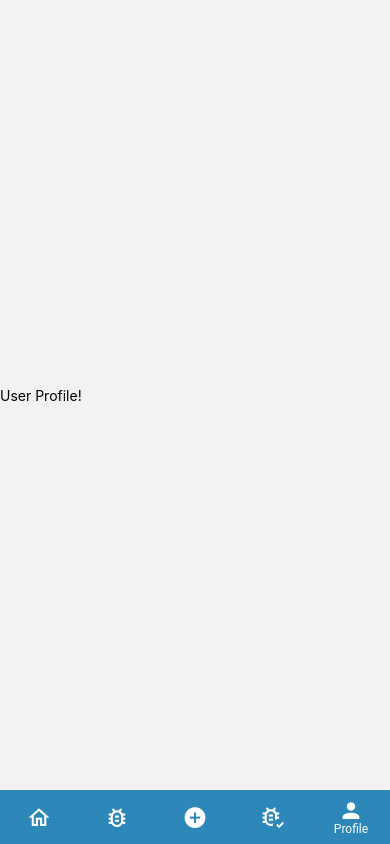
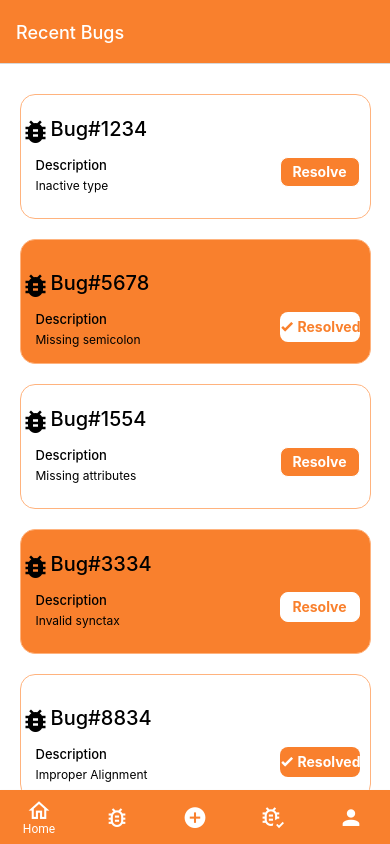
Before and after one commit to aiswaryark111/bug-management-app, a React Native app in the folder BugsApp/: screen /Profile in a window 390 px wide. Built offline with nearby package versions, Linux system fonts and the light colour scheme.

Commit message:
bug cards created

```diff
--- a/BugsApp/package.json
+++ b/BugsApp/package.json
@@ -12,6 +12,7 @@
   "dependencies": {
     "@react-navigation/material-bottom-tabs": "^6.2.1",
     "@react-navigation/native": "^6.0.10",
+    "@react-navigation/native-stack": "^6.6.2",
     "@types/react-native-vector-icons": "^6.4.10",
     "react": "17.0.2",
     "react-native": "0.68.2",
--- /dev/null
+++ b/BugsApp/src/components/bug/bug.tsx
@@ -0,0 +1,128 @@
+import React from 'react';
+import {StyleSheet, Text, TouchableOpacity, View} from 'react-native';
+import MaterialCommunityIcons from 'react-native-vector-icons/MaterialCommunityIcons';
+import {COLORS} from '../../themes/colors';
+const Bug = (props: any) => {
+  const {value, bug} = props;
+  return (
+    <View
+      style={{
+        ...styles.container,
+        backgroundColor: value ? COLORS.primary : '',
+      }}>
+      <View style={{flexDirection: 'row'}}>
+        <MaterialCommunityIcons name="bug" size={30} color={COLORS.black} />
+        <Text style={styles.title}>{bug.bugId}</Text>
+      </View>
+      <View style={styles.section}>
+        <View>
+          <Text style={styles.subTitle}>Description </Text>
+          <Text style={styles.description}>{bug.description}</Text>
+        </View>
+        {bug.isActive ? (
+          <TouchableOpacity
+            style={{
+              ...styles.button,
+              backgroundColor: value ? COLORS.white : COLORS.primary,
+            }}>
+            <Text
+              style={{
+                color: value ? COLORS.primary : COLORS.white,
+                fontWeight: 'bold',
+              }}>
+              Resolve
+            </Text>
+          </TouchableOpacity>
+        ) : (
+          <View
+            style={{
+              backgroundColor: value ? COLORS.white : COLORS.primary,
+              ...styles.badge,
+            }}>
+            <MaterialCommunityIcons
+              name="check-bold"
+              size={15}
+              color={value ? COLORS.primary : COLORS.white}
+            />
+            <Text
+              style={{
+                color: value ? COLORS.primary : COLORS.white,
+                ...styles.badgeLabel,
+              }}>
+              Resolved
+            </Text>
+          </View>
+        )}
+      </View>
+    </View>
+  );
+};
+
+const styles = StyleSheet.create({
+  container: {
+    top: 10,
+    width: '90%',
+    borderWidth: 1,
+    alignSelf: 'center',
+    justifyContent: 'center',
+    borderRadius: 15,
+    height: 125,
+    borderColor: '#FFB37E',
+    marginTop: 20,
+  },
+  badge: {
+    flexDirection: 'row',
+    alignSelf: 'center',
+    borderRadius: 8,
+    height: 30,
+    alignItems: 'center',
+    right: 10,
+    width: 80,
+  },
+  badgeLabel: {
+    fontWeight: 'bold',
+    textAlign: 'center',
+    borderRadius: 5,
+    left: 3,
+  },
+  fixToText: {
+    flexDirection: 'row',
+    paddingLeft: 10,
+  },
+  section: {
+    flexDirection: 'row',
+    justifyContent: 'space-between',
+    top: 10,
+    paddingLeft: 10,
+  },
+  button: {
+    borderRadius: 8,
+    height: 30,
+    alignItems: 'center',
+    justifyContent: 'center',
+    marginBottom: 20,
+    right: 10,
+    width: 80,
+    borderColor: COLORS.white,
+
+    borderWidth: 1,
+  },
+  title: {
+    fontSize: 20,
+    fontWeight: '500',
+    color: COLORS.black,
+  },
+  subTitle: {
+    fontSize: 13,
+    left: 5,
+    fontWeight: '500',
+    color: COLORS.black,
+  },
+  description: {
+    top: 5,
+    left: 5,
+    fontSize: 12,
+    color: COLORS.black,
+  },
+});
+export default Bug;
--- a/BugsApp/src/routes/navigation-bottom-tab.tsx
+++ b/BugsApp/src/routes/navigation-bottom-tab.tsx
@@ -1,17 +1,19 @@
 import {createMaterialBottomTabNavigator} from '@react-navigation/material-bottom-tabs';
 import {NavigationContainer} from '@react-navigation/native';
-import Home from '../screens/home/home';
-import Profile from '../screens/profile/profile';
-import ResolvedBugs from '../screens/resolvedBugs/resolvedBugs';
-import UnresolvedBugs from '../screens/unresolvedBugs/unresolvedBugs';
 import React from 'react';
-import CreateBug from '../screens/createBugs/createBugs';
 import MaterialCommunityIcons from 'react-native-vector-icons/MaterialCommunityIcons';
 import {COLORS} from '../themes/colors';
+import {
+  CreateStackNavigator,
+  HomeStackNavigator,
+  ProfileStackNavigator,
+  ResolvedStackNavigator,
+  UnresolvedStackNavigator,
+} from './stack-navigator';
 
 const Tab = createMaterialBottomTabNavigator();
 
-const Navigation = () => {
+const TabNavigation = () => {
   return (
     <NavigationContainer>
       <Tab.Navigator
@@ -33,38 +35,20 @@ const Navigation = () => {
               <MaterialCommunityIcons
                 name={iconName}
                 size={25}
-                color={COLORS.primary}
+                color={COLORS.white}
               />
             );
           },
         })}>
-        <Tab.Screen
-          name="Home"
-          component={Home}
-          options={{tabBarColor: COLORS.tabColor1}}
-        />
-        <Tab.Screen
-          name="Unresolved"
-          component={UnresolvedBugs}
-          options={{tabBarColor: COLORS.tabColor2}}
-        />
-        <Tab.Screen
-          name="Create"
-          component={CreateBug}
-          options={{tabBarColor: COLORS.tabColor3}}
-        />
-        <Tab.Screen
-          name="Resolved"
-          component={ResolvedBugs}
-          options={{tabBarColor: COLORS.tabColor4}}
-        />
-        <Tab.Screen
-          name="Profile"
-          component={Profile}
-          options={{tabBarColor: COLORS.tabColor5}}
-        />
+        <Tab.Group screenOptions={{tabBarColor: COLORS.primary}}>
+          <Tab.Screen name="Home" component={HomeStackNavigator} />
+          <Tab.Screen name="Unresolved" component={UnresolvedStackNavigator} />
+          <Tab.Screen name="Create" component={CreateStackNavigator} />
+          <Tab.Screen name="Resolved" component={ResolvedStackNavigator} />
+          <Tab.Screen name="Account" component={ProfileStackNavigator} />
+        </Tab.Group>
       </Tab.Navigator>
     </NavigationContainer>
   );
 };
-export default Navigation;
+export default TabNavigation;
--- a/BugsApp/src/routes/router.tsx
+++ b/BugsApp/src/routes/router.tsx
@@ -1,11 +1,11 @@
 import React from 'react';
-import Navigation from './navigation-bottom-tab';
+import TabNavigation from './navigation-bottom-tab';
 import {Provider as PaperProvider} from 'react-native-paper';
 
 const Router = () => {
   return (
     <PaperProvider>
-      <Navigation />
+      <TabNavigation />
     </PaperProvider>
   );
 };
--- /dev/null
+++ b/BugsApp/src/routes/stack-navigator.tsx
@@ -0,0 +1,86 @@
+import {createNativeStackNavigator} from '@react-navigation/native-stack';
+import React from 'react';
+import CreateBug from '../screens/createBugs/createBugs';
+import Home from '../screens/home/home';
+import Profile from '../screens/profile/profile';
+import ResolvedBugs from '../screens/resolvedBugs/resolvedBugs';
+import UnresolvedBugs from '../screens/unresolvedBugs/unresolvedBugs';
+export const HomeStackNavigator = () => {
+  const Stack = createNativeStackNavigator();
+  return (
+    <Stack.Navigator>
+      <Stack.Screen
+        name="Recent Bugs"
+        component={Home}
+        options={{
+          headerStyle: {backgroundColor: '#F9802D'},
+          headerTintColor: 'white',
+        }}
+      />
+    </Stack.Navigator>
+  );
+};
+
+export const UnresolvedStackNavigator = () => {
+  const Stack = createNativeStackNavigator();
+  return (
+    <Stack.Navigator>
+      <Stack.Screen
+        name="Unresolved Bugs"
+        component={UnresolvedBugs}
+        options={{
+          headerStyle: {backgroundColor: '#F9802D'},
+          headerTintColor: 'white',
+        }}
+      />
+    </Stack.Navigator>
+  );
+};
+
+export const CreateStackNavigator = () => {
+  const Stack = createNativeStackNavigator();
+  return (
+    <Stack.Navigator>
+      <Stack.Screen
+        name="Create Bug"
+        component={CreateBug}
+        options={{
+          headerStyle: {backgroundColor: '#F9802D'},
+          headerTintColor: 'white',
+        }}
+      />
+    </Stack.Navigator>
+  );
+};
+
+export const ResolvedStackNavigator = () => {
+  const Stack = createNativeStackNavigator();
+  return (
+    <Stack.Navigator>
+      <Stack.Screen
+        name="Resolved Bugs"
+        component={ResolvedBugs}
+        options={{
+          headerStyle: {backgroundColor: '#F9802D'},
+          headerTintColor: 'white',
+        }}
+      />
+    </Stack.Navigator>
+  );
+};
+
+export const ProfileStackNavigator = () => {
+  const Stack = createNativeStackNavigator();
+  return (
+    <Stack.Navigator>
+      <Stack.Screen
+        name="Profile"
+        component={Profile}
+        options={{
+          headerStyle: {backgroundColor: '#F9802D'},
+          headerTintColor: 'white',
+        }}
+      />
+    </Stack.Navigator>
+  );
+};
--- a/BugsApp/src/screens/home/home.tsx
+++ b/BugsApp/src/screens/home/home.tsx
@@ -1,13 +1,34 @@
 import React from 'react';
-import {Text, View} from 'react-native';
-import styles from '../../themes/styles';
+import {ScrollView, View} from 'react-native';
+import Bug from '../../components/bug/bug';
 
 const Home = () => {
+  let odd;
+  const data = [
+    {bugId: 'Bug#1234', description: 'Inactive type', isActive: true},
+    {bugId: 'Bug#5678', description: 'Missing semicolon', isActive: false},
+    {bugId: 'Bug#1554', description: 'Missing attributes', isActive: true},
+    {bugId: 'Bug#3334', description: 'Invalid synctax', isActive: true},
+    {bugId: 'Bug#8834', description: 'Improper Alignment', isActive: false},
+    {bugId: 'Bug#1234', description: 'Inactive type', isActive: true},
+    {bugId: 'Bug#5678', description: 'Missing semicolon', isActive: false},
+    {bugId: 'Bug#1554', description: 'Missing attributes', isActive: true},
+    {bugId: 'Bug#3334', description: 'Invalid synctax', isActive: true},
+    {bugId: 'Bug#8834', description: 'Improper Alignment', isActive: false},
+  ];
   return (
-    <View style={styles.container}>
-      <Text>Created bugs are Visible here!</Text>
-    </View>
+    <ScrollView>
+      <View style={{backgroundColor: '#ffff', height: '100%'}}>
+        {data.map((bug, index) => {
+          if (index % 2 === 0) {
+            odd = false;
+          } else {
+            odd = true;
+          }
+          return <Bug key={index} value={odd} bug={bug} />;
+        })}
+      </View>
+    </ScrollView>
   );
 };
-
 export default Home;
--- a/BugsApp/src/themes/colors.ts
+++ b/BugsApp/src/themes/colors.ts
@@ -1,8 +1,5 @@
 export const COLORS = {
-  primary: '#ffff',
-  tabColor1: '#FB5648',
-  tabColor2: '#AC37EA',
-  tabColor3: '#2DBAB6',
-  tabColor4: '#7CBA2D',
-  tabColor5: '#2D87B8',
+  primary: '#F9802D',
+  black: 'black',
+  white: '#ffff',
 };
```
Also changed, not shown: 1 other file (tests, documents, lock files or other folders).
